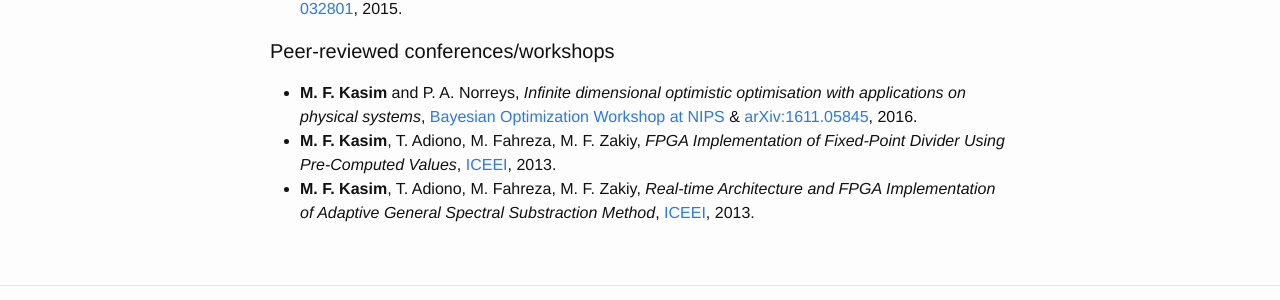
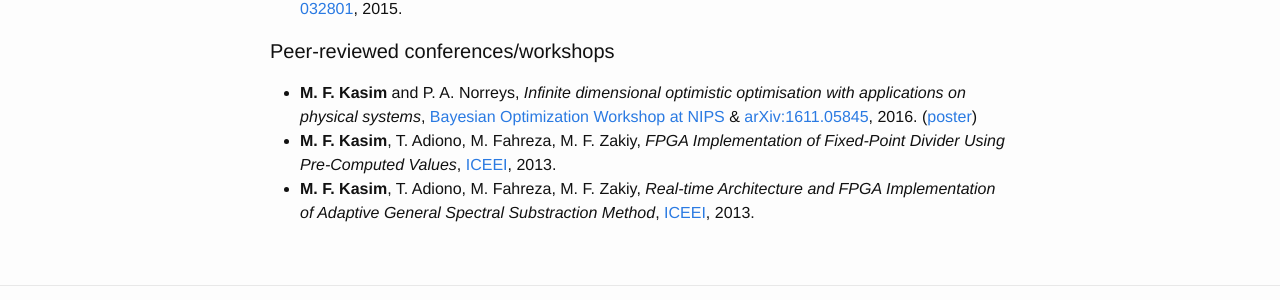
Before and after one commit to mfkasim1/mfkasim1.github.io, a Jekyll site: the page built from publications.md, in a window 1280 px wide. Shown: the part 521-821 px from the top of the page. Built offline with Jekyll 4.4.1, drawn with Linux system fonts in a browser that asks for light colours.

Commit message:
Poster added

```diff
--- a/publications.md
+++ b/publications.md
@@ -15,6 +15,6 @@ permalink: /publications/
 * **M. F. Kasim**, N. Ratan, L. Ceurvorst, J. Sadler, P. N. Burrows, *et al.*, *Simulation of density measurements in plasma wakefields using photon acceleration*, [Phys. Rev. ST Accel. Beams **18**, 032801](https://doi.org/10.1103/PhysRevSTAB.18.032801), 2015.
 
 #### Peer-reviewed conferences/workshops
-* **M. F. Kasim** and P. A. Norreys, *Infinite dimensional optimistic optimisation with applications on physical systems*, [Bayesian Optimization Workshop at NIPS](https://bayesopt.github.io/papers/2016/Kasim.pdf) & [arXiv:1611.05845](https://arxiv.org/pdf/1611.05845v1.pdf), 2016.
+* **M. F. Kasim** and P. A. Norreys, *Infinite dimensional optimistic optimisation with applications on physical systems*, [Bayesian Optimization Workshop at NIPS](https://bayesopt.github.io/papers/2016/Kasim.pdf) & [arXiv:1611.05845](https://arxiv.org/pdf/1611.05845v1.pdf), 2016. ([poster]({{ site.baseurl }}/assets/poster-mlsoo.pdf))
 * **M. F. Kasim**, T. Adiono, M. Fahreza, M. F. Zakiy, *FPGA Implementation of Fixed-Point Divider Using Pre-Computed Values*, [ICEEI](https://doi.org/10.1016/j.protcy.2013.12.182), 2013.
 * **M. F. Kasim**, T. Adiono, M. Fahreza, M. F. Zakiy, *Real-time Architecture and FPGA Implementation of Adaptive General Spectral Substraction Method*, [ICEEI](https://doi.org/10.1016/j.protcy.2013.12.180), 2013.
```
Also changed, not shown: 2 other files.
